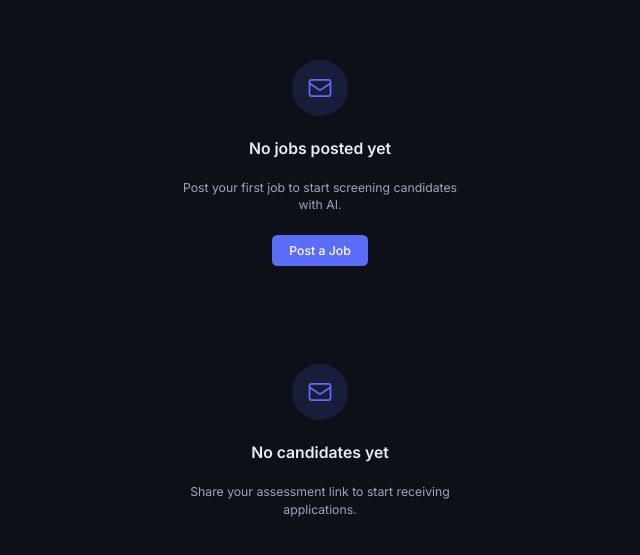
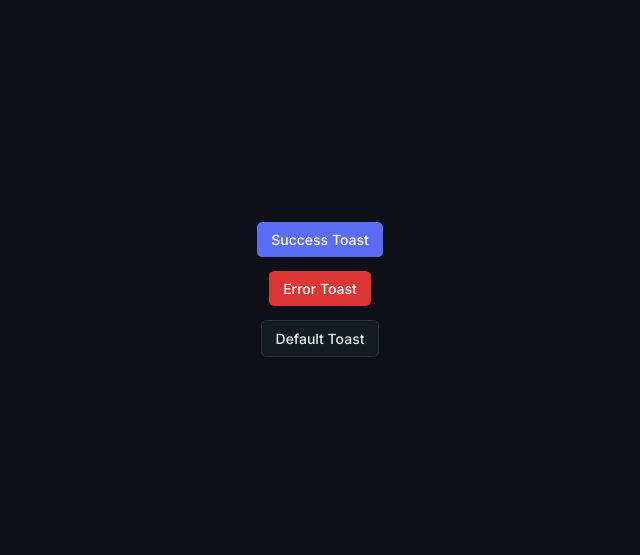
Before and after one commit to Syed-Shariqq/SkillGate-B, a React (Vite) app: page / in a window 1280 px wide. Shown: the part 111-666 px from the top of the page, without its empty margins (320-960 px from the left). Built offline with nearby package versions, Linux system fonts and the light colour scheme.

Commit message:
Add toasts for success, error and default toasts

```diff
--- a/package.json
+++ b/package.json
@@ -14,6 +14,7 @@
     "@tailwindcss/vite": "^4.2.4",
     "react": "^19.2.0",
     "react-dom": "^19.2.0",
+    "react-hot-toast": "^2.6.0",
     "react-router-dom": "^7.14.2",
     "tailwindcss": "^4.2.4"
   },
--- a/src/App.jsx
+++ b/src/App.jsx
@@ -1,24 +1,49 @@
-import EmptyState from './components/ui/EmptyState'
+import toast from 'react-hot-toast'
+import Button from './components/ui/Button'
+import { Toaster } from 'react-hot-toast'
 
 const App = () => {
   return (
     <div className="min-h-screen bg-primary flex
-    flex-col items-center justify-center gap-12 p-8">
-
-      {/* With CTA */}
-      <EmptyState
-        title="No jobs posted yet"
-        subtitle="Post your first job to start screening candidates with AI."
-        ctaLabel="Post a Job"
-        onCtaClick={() => alert('Post job clicked')}
+    flex-col items-center justify-center gap-4 p-8">
+      <Toaster
+        position="top-center"
+        toastOptions={{
+          duration: 4000,
+          style: {
+            background: '#161B22',
+            color: '#E6EDF3',
+            border: '1px solid #2A323C',
+            borderRadius: '8px',
+            fontSize: '14px',
+            fontFamily: 'Inter, sans-serif',
+          },
+          success: {
+            iconTheme: {
+              primary: '#238636',
+              secondary: '#161B22',
+            },
+          },
+          error: {
+            iconTheme: {
+              primary: '#DA3633',
+              secondary: '#161B22',
+            },
+          },
+        }}
       />
 
-      {/* Without CTA */}
-      <EmptyState
-        title="No candidates yet"
-        subtitle="Share your assessment link to start receiving applications."
-      />
-
+      <Button onClick={() => toast.success('Assessment submitted!')}>
+        Success Toast
+      </Button>
+      <Button variant="danger"
+        onClick={() => toast.error('Something went wrong')}>
+        Error Toast
+      </Button>
+      <Button variant="secondary"
+        onClick={() => toast('Processing your request...')}>
+        Default Toast
+      </Button>
     </div>
   )
 }
```
Also changed, not shown: 1 other file (tests, documents, lock files or other folders).
